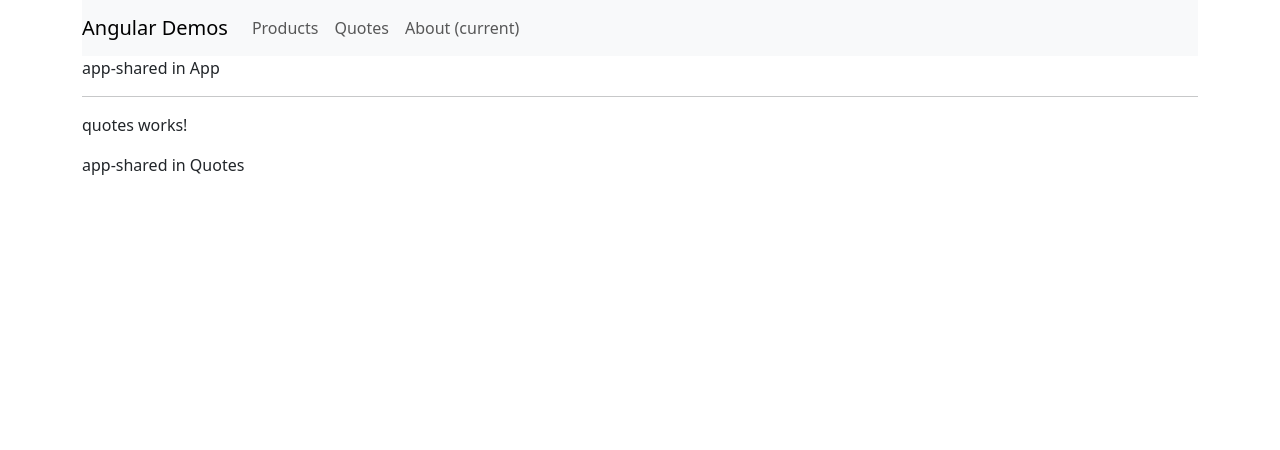
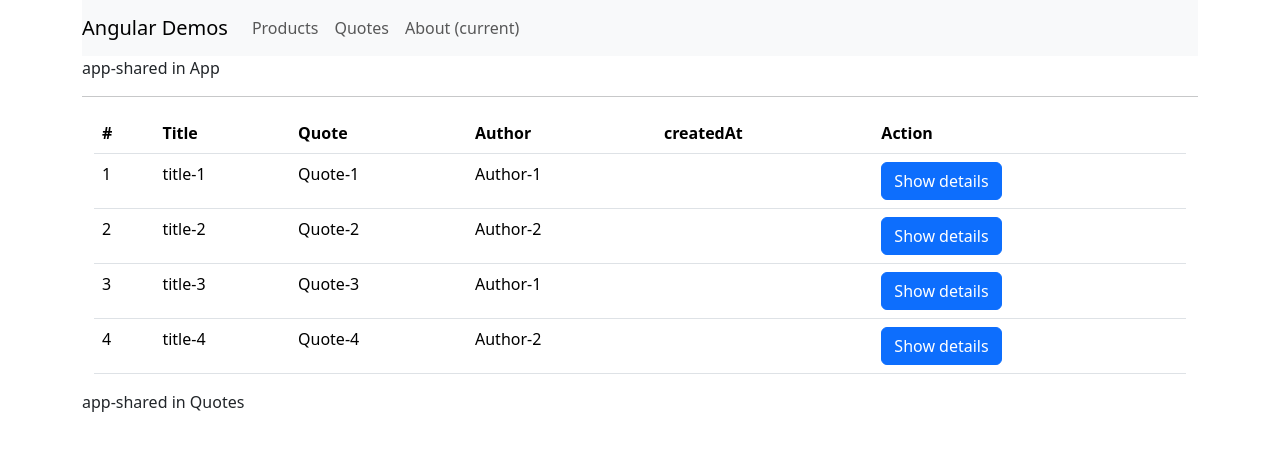
Before and after one commit to jawadhasan/angular-demos, an Angular app: page /quotes in a window 1280 px wide. Shown: the top 450 px of the page. Built offline with nearby package versions, Linux system fonts and the light colour scheme.

Commit message:
quotes-list component added

```diff
--- a/src/app/products/product-list/product-list.component.html
+++ /dev/null
@@ -1,37 +0,0 @@
-<div class="container">
-    <table class="table table-hover">
-      <thead>
-        <tr>
-          <th>#</th>
-          <th>Name</th>
-          <th>serialNo</th>
-          <th>createdAt</th>
-          <th>Action</th>
-        </tr>
-      </thead>
-      <tbody>
-        <tr *ngFor="let product of products">
-
-          <td>{{ product.id }}</td>
-          <td> {{ product.name }}</td>
-          <td> {{ product.serialNo }}</td>
-          <td> {{ product.createdAt }}</td>
-          <td>
-            <button class="btn btn-primary" (click)="selectProduct(product)"> Show details</button>
-          </td>
-        </tr>
-      </tbody>
-    </table>
-    <div class="card text-center" *ngIf="selectedProduct">
-        <div class="card-header">
-          # {{selectedProduct.id}}
-        </div>
-        <div class="card-block">
-          <h4 class="card-title">{{selectedProduct.name}}</h4>
-          <p class="card-text">
-            {{selectedProduct.serialNo}}
-          </p>
-        </div>
-
-      </div>
-  </div>
--- a/src/app/products/product-list/product-list.component.ts
+++ /dev/null
@@ -1,24 +0,0 @@
-import { Component, OnInit } from '@angular/core';
-import { DataService } from '../../services/data.service';
-
-@Component({
-  selector: 'app-product-list',
-  templateUrl: './product-list.component.html',
-  styleUrls: ['./product-list.component.css']
-})
-export class ProductListComponent implements OnInit {
-
-  products:any;
-  selectedProduct:any;
-
-  constructor(public dataService: DataService) { }
-
-  ngOnInit(): void {
-    this.products = this.dataService.getProducts();
-  }
-
-  public selectProduct(product:any){
-    this.selectedProduct = product;
-  }
-
-}
--- a/src/app/products/product.module.ts
+++ b/src/app/products/product.module.ts
@@ -1,7 +1,6 @@
 import { NgModule } from '@angular/core';
 import { CommonModule } from '@angular/common';
 import { ProductsComponent } from './products.component';
-import { ProductListComponent } from './product-list/product-list.component';
 import { ProductCreateComponent } from './product-create/product-create.component';
 import { FormsModule } from '@angular/forms';
 
@@ -10,7 +9,6 @@ import { FormsModule } from '@angular/forms';
 @NgModule({
   declarations: [
     ProductsComponent,
-    ProductListComponent,
     ProductCreateComponent
   ],
   imports: [
--- a/src/app/products/products.component.html
+++ b/src/app/products/products.component.html
@@ -1,5 +1 @@
 <h6>Products!</h6>
-
-
-
-<app-product-list></app-product-list>
--- /dev/null
+++ b/src/app/quotes/components/quotes-list/quotes-list.component.html
@@ -0,0 +1,39 @@
+<div class="container">
+    <table class="table table-hover">
+        <thead>
+            <tr>
+                <th>#</th>
+                <th>Title</th>
+                <th>Quote</th>
+                <th>Author</th>
+                <th>createdAt</th>
+                <th>Action</th>
+            </tr>
+        </thead>
+        <tbody>
+            <tr *ngFor="let quote of quotes">
+
+                <td>{{ quote.id }}</td>
+                <td>{{ quote.quoteTitle }}</td>
+                <td> {{ quote.quoteText }}</td>
+                <td> {{ quote.author }}</td>
+                <td> {{ quote.createdAt }}</td>
+                <td>
+                    <button class="btn btn-primary" (click)="selectQuote(quote)"> Show details</button>
+                </td>
+            </tr>
+        </tbody>
+    </table>
+    <div class="card text-center" *ngIf="selectedQuote">
+        <div class="card-header">
+            # {{selectedQuote.id}}
+        </div>
+        <div class="card-block">
+            <h4 class="card-title">{{selectedQuote.title}}</h4>
+            <p class="card-text">
+                {{selectedQuote.quoteText}}
+            </p>
+        </div>
+
+    </div>
+</div>
--- /dev/null
+++ b/src/app/quotes/components/quotes-list/quotes-list.component.ts
@@ -0,0 +1,24 @@
+import { Component, OnInit } from '@angular/core';
+import { QuotesService } from '../../services/quotes.service';
+
+@Component({
+  selector: 'app-quotes-list',
+  templateUrl: './quotes-list.component.html',
+  styleUrls: ['./quotes-list.component.css']
+})
+export class QuotesListComponent implements OnInit {
+
+
+  quotes:any;
+  selectedQuote:any;
+
+  constructor(public quotesService: QuotesService) { }
+
+  ngOnInit(): void {
+    this.quotes = this.quotesService.getQuotes();
+  }
+
+  public selectQuote(quote:any){
+    this.selectedQuote = quote;
+  }
+}
--- a/src/app/quotes/components/quotes/quotes.component.html
+++ b/src/app/quotes/components/quotes/quotes.component.html
@@ -1,3 +1,3 @@
-<p>quotes works!</p>
+<app-quotes-list></app-quotes-list>
 
 <app-shared name="app-shared in Quotes"></app-shared>
--- a/src/app/quotes/quotes.module.ts
+++ b/src/app/quotes/quotes.module.ts
@@ -4,11 +4,13 @@ import { CommonModule } from '@angular/common';
 import { QuotesRoutingModule } from './quotes-routing.module';
 import { QuotesComponent } from './components/quotes/quotes.component';
 import { SharedModule } from '../shared/shared.module';
+import { QuotesListComponent } from './components/quotes-list/quotes-list.component';
 
 
 @NgModule({
   declarations: [
-    QuotesComponent
+    QuotesComponent,
+    QuotesListComponent
   ],
   imports: [
     CommonModule,
--- /dev/null
+++ b/src/app/quotes/services/quotes.service.ts
@@ -0,0 +1,24 @@
+import { Injectable } from '@angular/core';
+
+@Injectable({
+  providedIn: 'root'
+})
+export class QuotesService {
+
+  quotes = [
+    { id: 1, quoteTitle: "title-1", quoteText: "Quote-1", author: "Author-1", createdAt: "" },
+    { id: 2, quoteTitle: "title-2", quoteText: "Quote-2", author: "Author-2", createdAt: "" },
+    { id: 3, quoteTitle: "title-3", quoteText: "Quote-3", author: "Author-1", createdAt: "" },
+    { id: 4, quoteTitle: "title-4", quoteText: "Quote-4", author: "Author-2", createdAt: "" }
+  ];
+
+  constructor() { }
+
+  public getQuotes(): Array<any> {
+    return this.quotes;
+  }
+
+  public createQuote(quote: any) {
+    this.quotes.push(quote);
+  }
+}
```
Also changed, not shown: src/app/quotes/components/quotes-list/quotes-list.component.css (added), 1 other file (tests, documents, lock files or other folders).
